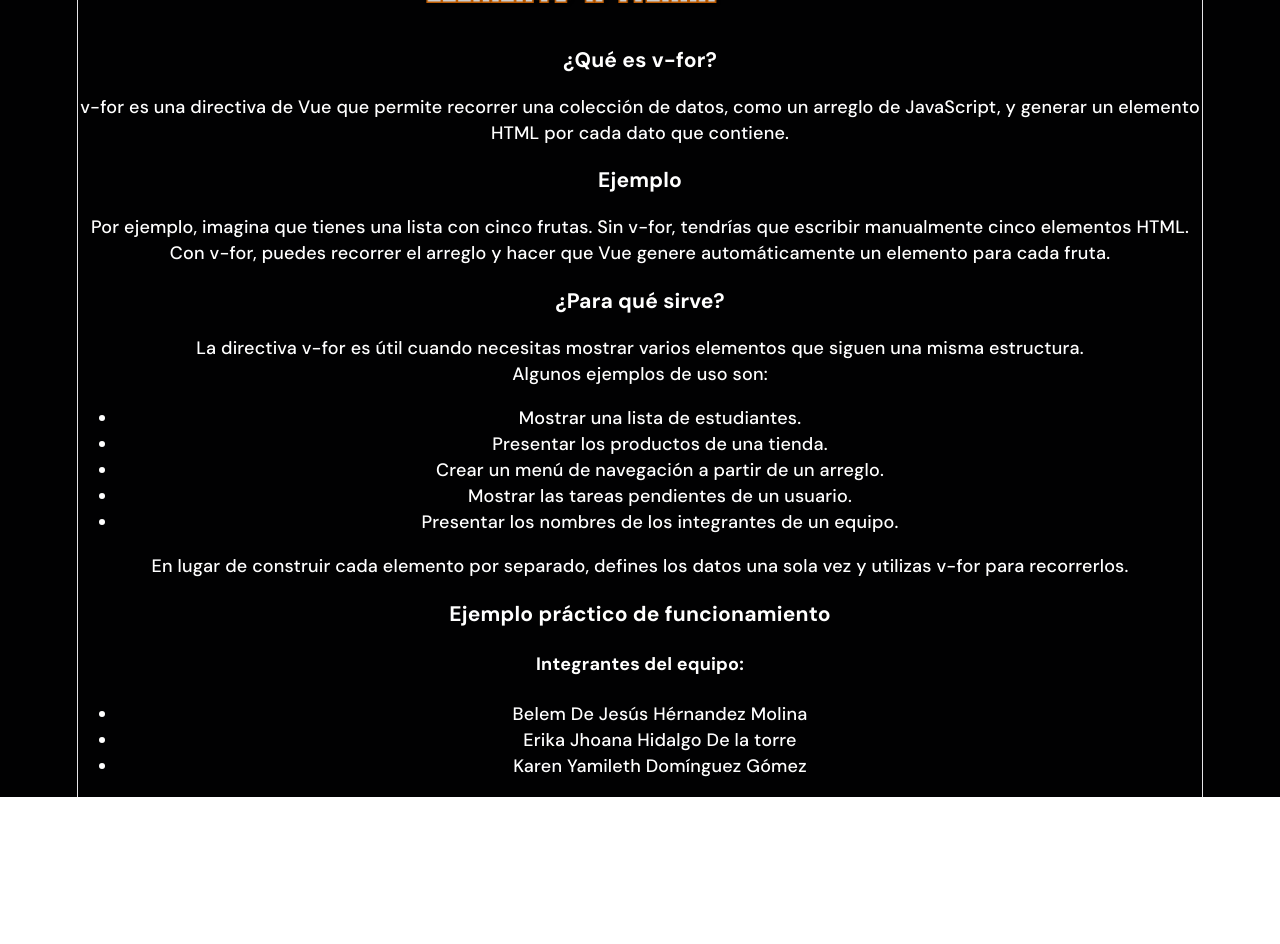
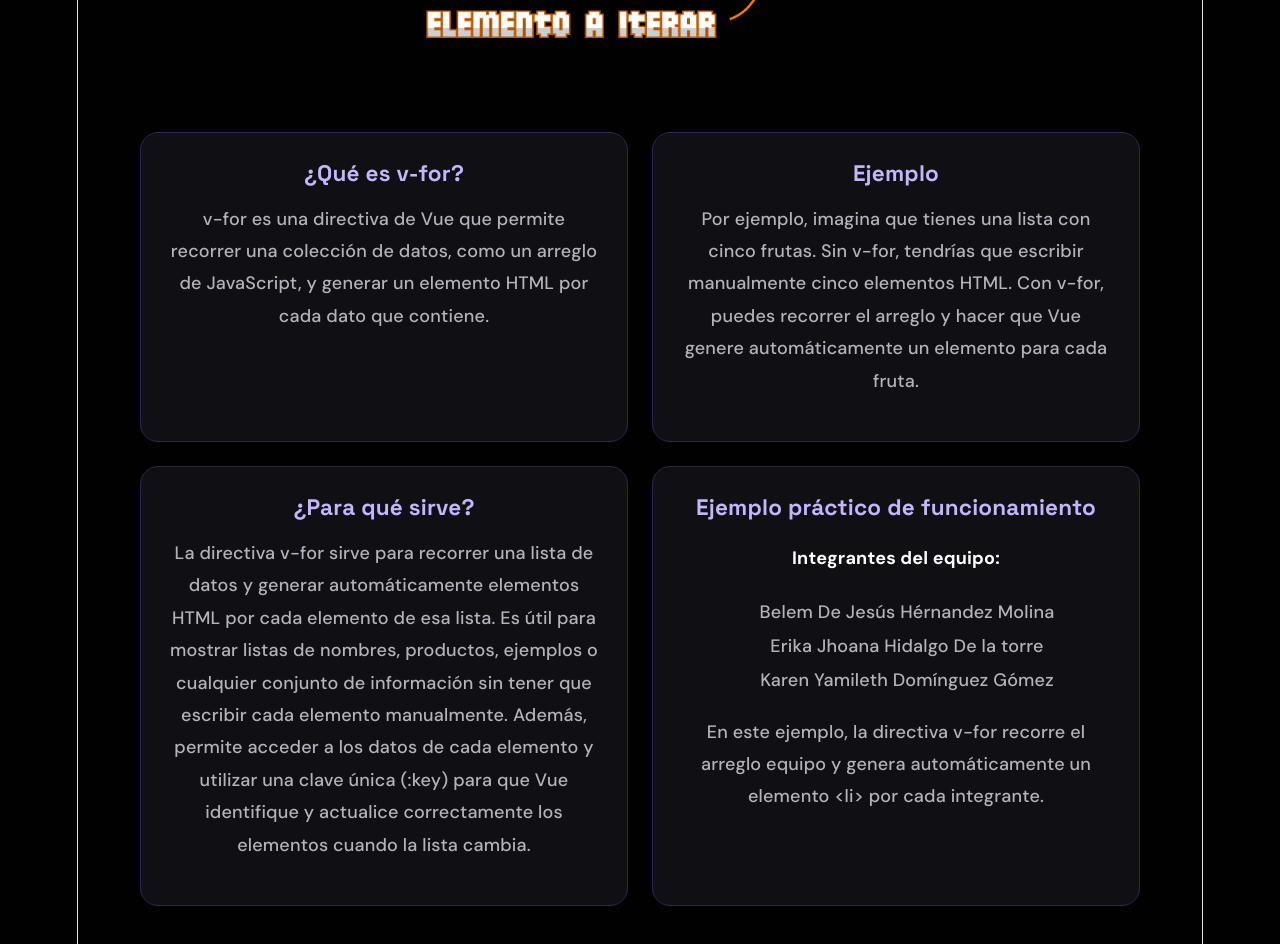
Before and after one commit to erikajhoana-dot/SPA-VUE, a Vue app: page /listas in a window 1280 px wide. Shown: the part 780-1724 px from the top of the page. Before the commit the page ends 1577 px from the top, so only its background shows below. Built offline with nearby package versions, Linux system fonts and the light colour scheme.

Commit message:
Agregue estilos a ListasView

```diff
--- a/src/assets/estilos.css
+++ b/src/assets/estilos.css
@@ -83,7 +83,7 @@ h2 {
     margin: 50px auto;
 }
 
-.encabezado-visibilidad {
+.encabezado {
     text-align: center;
     margin-bottom: 40px;
 }
--- a/src/views/ListasView.vue
+++ b/src/views/ListasView.vue
@@ -1,36 +1,44 @@
 <template>
-    <main>
+    <main class="vista-visibilidad">
 
+        <header class="encabezado">
         <h1>Listas en Vue</h1>
         <h2>v-for</h2>
-        <img src="../assets/directiva-v-for.png">
+
+        <img src="../assets/directiva-v-for.png" alt="Ilustración explicativa de la directiva v-for de Vue">
+        </header>
+
+        <div class="tablero">
+
+            <section class="tarjeta">
                 <h3>¿Qué es v-for?</h3>
                 <p>v-for es una directiva de Vue que permite recorrer una colección de datos, como un arreglo de JavaScript, y generar un elemento HTML por cada dato que contiene.</p>
+            </section>
+
+            <section class="tarjeta">
                 <h3>Ejemplo</h3>
                 <p>Por ejemplo, imagina que tienes una lista con cinco frutas. Sin v-for, tendrías que escribir manualmente cinco elementos HTML. Con v-for, puedes recorrer el arreglo y hacer que Vue genere automáticamente un elemento para cada fruta.</p>
+            </section>
+
+            <section class="tarjeta">
                 <h3>¿Para qué sirve?</h3>
-        <p>La directiva v-for es útil cuando necesitas mostrar varios elementos que siguen una misma estructura.</p>
-        <p>Algunos ejemplos de uso son: </p>
-        <ul>
-            <li v-for="(ejemplo, indice) in ejemplos" :key="indice">{{ ejemplo }}</li>
-        </ul>
-        <p>En lugar de construir cada elemento por separado, defines los datos una sola vez y utilizas v-for para recorrerlos.</p>
+                <p>La directiva v-for sirve para recorrer una lista de datos y generar automáticamente elementos HTML por cada elemento de esa lista. Es útil para mostrar listas de nombres, productos, ejemplos o cualquier conjunto de información sin tener que escribir cada elemento manualmente. Además, permite acceder a los datos de cada elemento y utilizar una clave única (:key) para que Vue identifique y actualice correctamente los elementos cuando la lista cambia.</p>
+            </section>
+
+            <section class="tarjeta">
                 <h3>Ejemplo práctico de funcionamiento</h3>
                 <h4>Integrantes del equipo:</h4>
                 <ul>
                     <li v-for="(integrante, indice) in equipo" :key="indice">{{ integrante }}</li>
                 </ul>
+                <p>En este ejemplo, la directiva v-for recorre el arreglo equipo y genera automáticamente un elemento &lt;li&gt; por cada integrante.</p>
+            </section>
+
+        </div>
     </main>
 </template>
 
 <script setup>
-const ejemplos = [
-    "Mostrar una lista de estudiantes.",
-    "Presentar los productos de una tienda.",
-    "Crear un menú de navegación a partir de un arreglo.",
-    "Mostrar las tareas pendientes de un usuario.",
-    "Presentar los nombres de los integrantes de un equipo."
-]
 
 const equipo = [
     "Belem De Jesús Hérnandez Molina",
--- a/src/views/VisibilidadView.vue
+++ b/src/views/VisibilidadView.vue
@@ -2,7 +2,7 @@
 <template>
     <main class="vista-visibilidad">
 
-        <header class="encabezado-visibilidad">
+        <header class="encabezado">
             <h1>Visibilidad en Vue</h1>
             <h2>v-show</h2>
 
```
Lines whose indentation alone changed are shown as unchanged.
